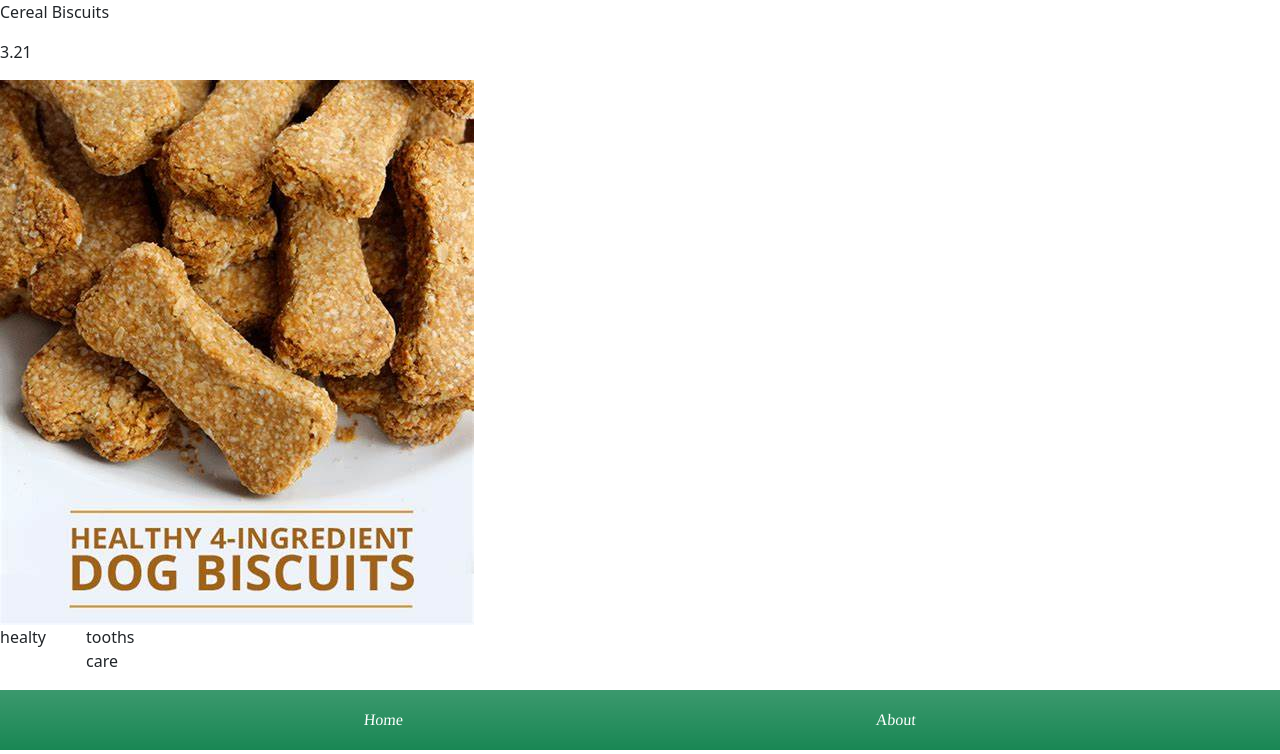
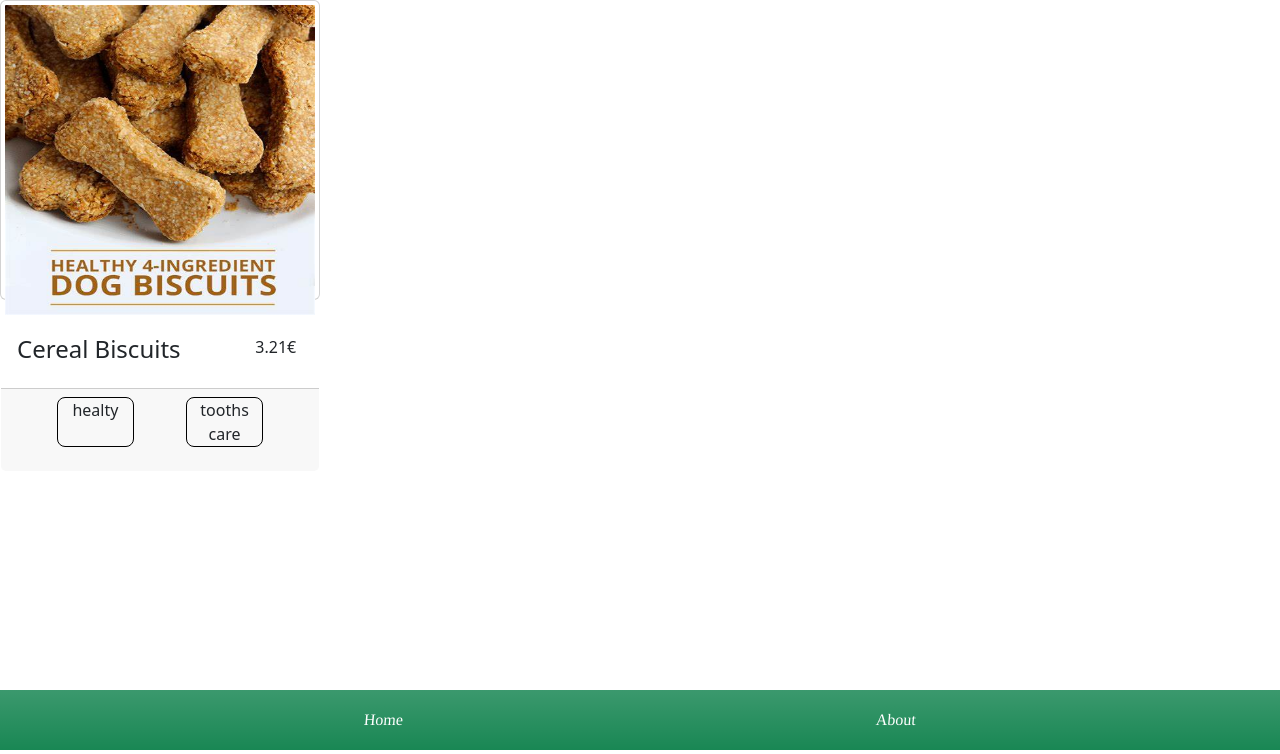
Before and after one commit to simonemoretti94/php-oop-2, a PHP site: page / in a window 1280 px wide. Shown: the part 46-800 px from the top of the page. Run offline with PHP 8.4, Linux system fonts and the light colour scheme.

Commit message:
4.2th styling card

```diff
--- a/index.php
+++ b/index.php
@@ -10,7 +10,7 @@
         <?php var_dump($catsProducts) ?>
     </div>
 
-    <div class="col-xxl-3 col-lg-3 col-md-6 col-sm-12">
+    <div class="col-xxl-3 col-lg-3 col-md-6 col-sm-12 d-none">
         <p><?= $dogsProducts[0]->name ?></p>
         <p><?= $dogsProducts[0]->price ?></p>
         <img src="<?= $dogsProducts[0]->path ?>" alt="<?= $dogsProducts[0]->name ?>">
@@ -21,5 +21,40 @@
         </div>
 
     </div>
+
+    <div id="card" class="card col-xxl-3 col-lg-3 col-md-6 col-sm-12">
+        <img class="card-img-top p-1" src="<?= $dogsProducts[0]->path ?>" alt="<?= $dogsProducts[0]->name ?>">
+        <div class="card-body d-flex ">
+            <h4 class="card-title col-10"><?= $dogsProducts[0]->name ?></h4>
+            <p class="card-text col-2"><?= $dogsProducts[0]->price ?>&euro;</p>
+        </div>
+        <div class="card-footer">
+            <div class="row justify-content-evenly ">
+                <?php foreach ($dogsProducts[0]->categories as $category) : ?>
+                    <p class="col-xxl-3 col-xl-3 col-md-4 col-sm-4"><?= $category ?></p>
+                <?php endforeach; ?>
+            </div>
+        </div>
+    </div>
 </main>
 <?php require_once __DIR__ . '/parts/footer.php' ?>
+
+<style>
+    #card {
+        max-height: 300px;
+        max-width: 400px;
+
+        & img {
+            width: 100%;
+            aspect-ratio: 1 / 1;
+        }
+    }
+
+    .row {
+        >p {
+            text-align: center;
+            border: solid 1px black;
+            border-radius: 8px;
+        }
+    }
+</style>
```
